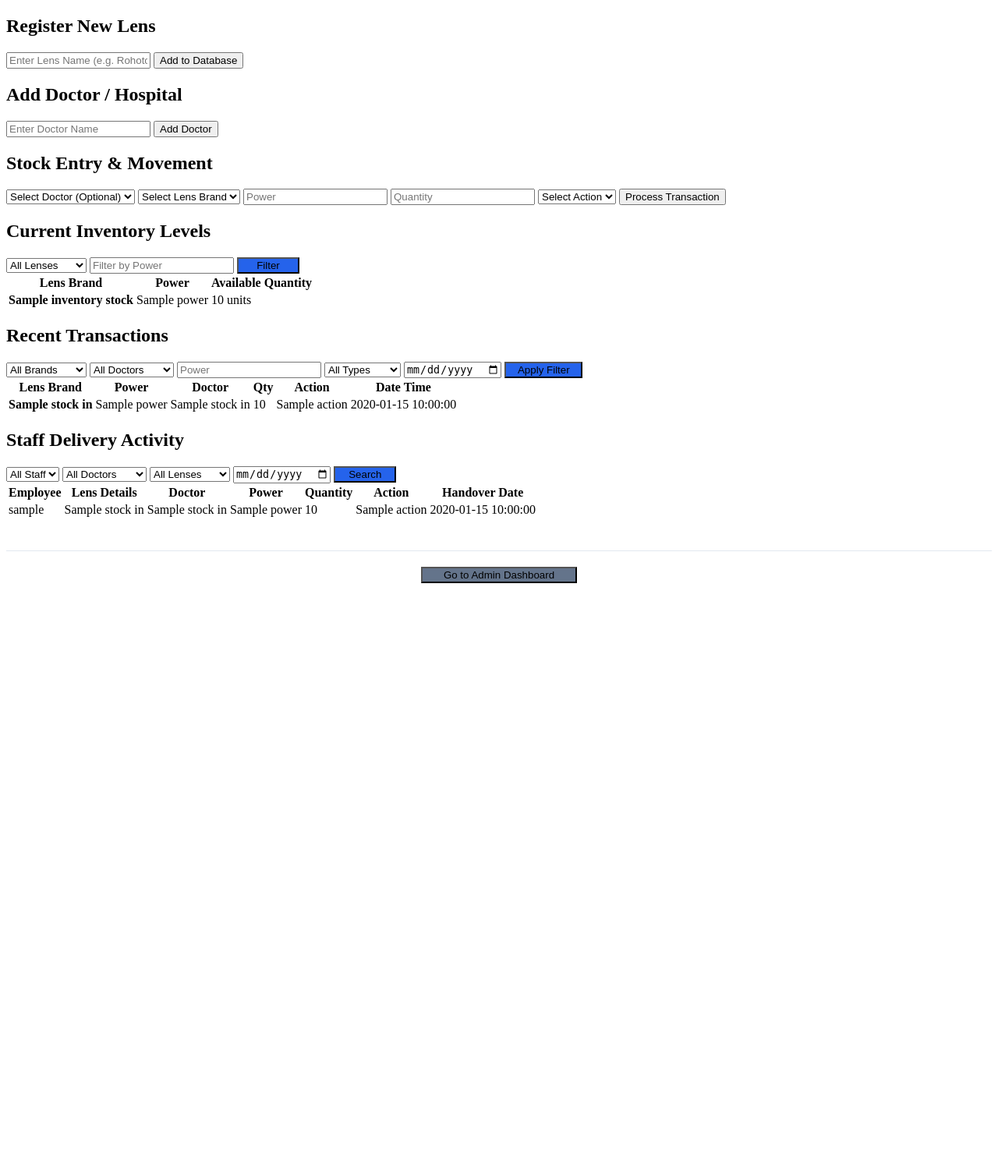
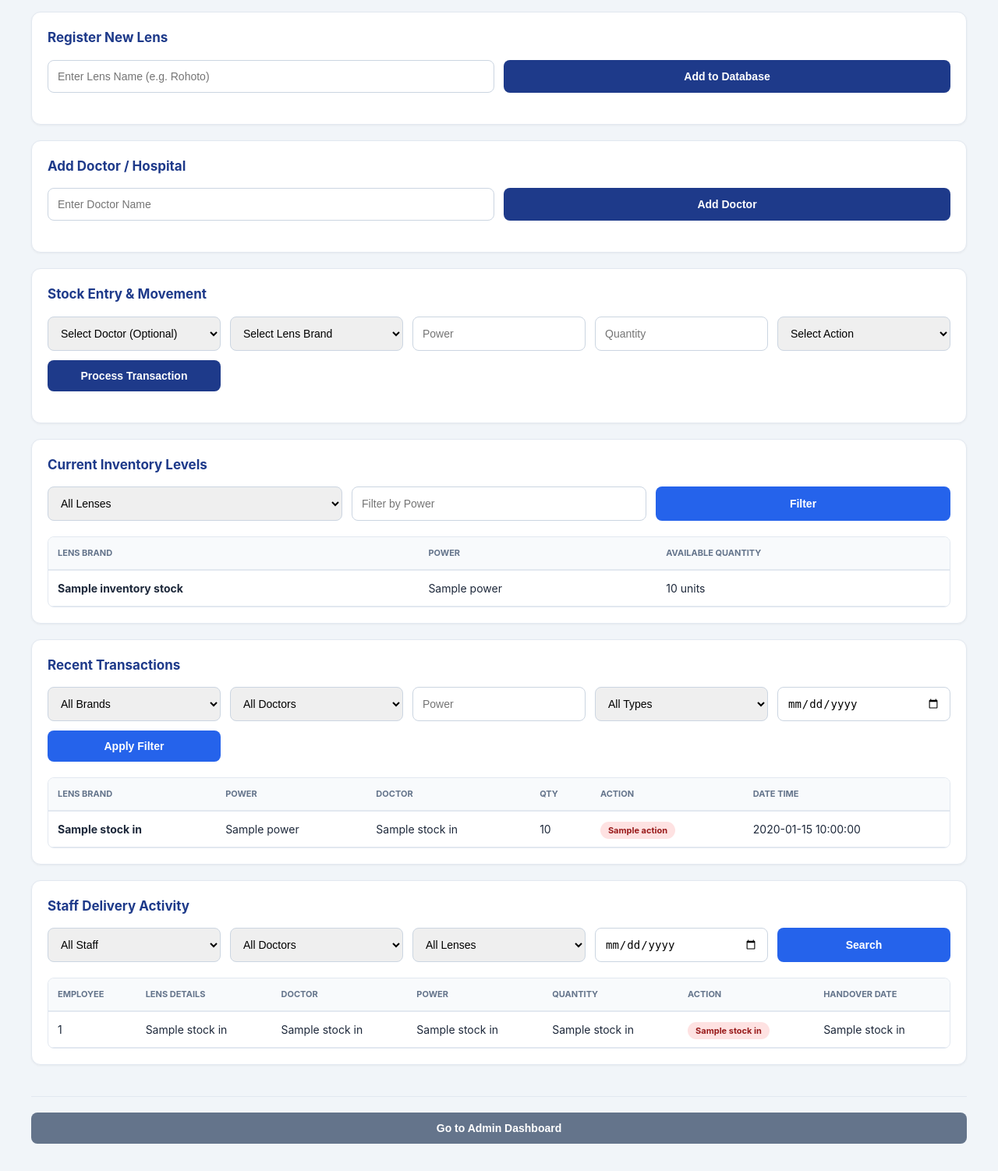
Before and after one commit to Hassnat07/inventory-system, a Flask app: page /portal/inventory/ in a window 1280 px wide. Shown: the whole page at 78% size. Before the commit the page ends 748 px from the top, so only its background shows below. Run offline with Flask 3, Linux system fonts and the light colour scheme; the visitor is signed in with stand-in values (Sample User, id 1); a database or web service that is not in the repository returns one stand-in record (values such as "Sample title"); some libraries are stand-ins or nearby versions.

Commit message:
Update inventory.html

```diff
--- a/templates/inventory.html
+++ b/templates/inventory.html
@@ -6,7 +6,6 @@
     <meta name="viewport" content="width=device-width, initial-scale=1">
 
     <style>
-        /* unchanged - keeping original styling */
         :root {
             --primary: #1e3a8a;
             --secondary: #2563eb;
@@ -18,7 +17,159 @@
             --success: #166534;
             --danger: #991b1b;
         }
-        /* ... rest of your styles unchanged ... */
+
+        * { box-sizing: border-box; }
+
+        body {
+            font-family: 'Inter', 'Segoe UI', sans-serif;
+            background: var(--bg);
+            margin: 0;
+            padding: 15px;
+            color: var(--text-dark);
+            line-height: 1.5;
+        }
+
+        .container { max-width: 1200px; margin: 0 auto; }
+
+        h1 { color: var(--primary); font-size: 24px; margin-bottom: 5px; }
+        .subtitle { color: var(--text-muted); margin-bottom: 25px; font-size: 13px; }
+
+        section {
+            background: var(--card-bg);
+            border: 1px solid var(--border);
+            border-radius: 12px;
+            padding: 20px;
+            margin-bottom: 20px;
+            box-shadow: 0 1px 3px rgba(0,0,0,0.05);
+        }
+
+        .alert-danger {
+            padding: 15px;
+            margin-bottom: 20px;
+            border-radius: 8px;
+            background-color: #fee2e2;
+            color: #991b1b;
+            border: 1px solid #f87171;
+        }
+
+        .alert-success {
+            padding: 15px;
+            margin-bottom: 20px;
+            border-radius: 8px;
+            background-color: #dcfce7;
+            color: #166534;
+            border: 1px solid #4ade80;
+        }
+
+        h2 {
+            color: var(--primary);
+            font-size: 17px;
+            margin-top: 0;
+            margin-bottom: 15px;
+            display: flex;
+            align-items: center;
+            gap: 10px;
+        }
+
+        .form-grid, .filter-row {
+            display: grid;
+            grid-template-columns: repeat(auto-fit, minmax(200px, 1fr));
+            gap: 12px;
+            margin-bottom: 20px;
+        }
+
+        input, select, button {
+            width: 100%;
+            padding: 12px;
+            border-radius: 8px;
+            border: 1px solid #cbd5e1;
+            font-size: 14px;
+            outline: none;
+            transition: all 0.2s ease;
+        }
+
+        button {
+            background: var(--primary);
+            color: white;
+            border: none;
+            cursor: pointer;
+            font-weight: 600;
+        }
+
+        button:hover { background: var(--secondary); }
+
+        .table-container {
+            width: 100%;
+            overflow-x: auto;
+            border-radius: 8px;
+            border: 1px solid var(--border);
+        }
+
+        table { width: 100%; border-collapse: collapse; }
+        th {
+            background: #f8fafc;
+            text-align: left;
+            font-size: 11px;
+            text-transform: uppercase;
+            color: var(--text-muted);
+            padding: 12px;
+            border-bottom: 2px solid var(--border);
+        }
+        td { padding: 12px; border-bottom: 1px solid var(--border); font-size: 14px; }
+
+        .badge {
+            padding: 4px 10px;
+            border-radius: 20px;
+            font-size: 11px;
+            font-weight: 700;
+        }
+        .badge-in { background: #dcfce7; color: var(--success); }
+        .badge-out { background: #fee2e2; color: var(--danger); }
+
+        @media (max-width: 600px) {
+            .form-grid, .filter-row {
+                grid-template-columns: 1fr;
+            }
+
+            table, thead, tbody, th, td, tr {
+                display: block;
+            }
+
+            thead tr {
+                position: absolute;
+                top: -9999px;
+                left: -9999px;
+            }
+
+            tr {
+                border: 1px solid var(--border);
+                margin-bottom: 10px;
+                border-radius: 8px;
+                padding: 5px;
+            }
+
+            td {
+                border: none;
+                border-bottom: 1px solid #eee;
+                position: relative;
+                padding-left: 50%;
+                text-align: right;
+            }
+
+            td:last-child { border-bottom: none; }
+
+            td:before {
+                position: absolute;
+                left: 12px;
+                width: 45%;
+                padding-right: 10px;
+                white-space: nowrap;
+                text-align: left;
+                font-weight: bold;
+                color: var(--text-muted);
+                content: attr(data-label);
+            }
+        }
     </style>
 </head>
 <body>
@@ -93,14 +244,14 @@
             <select name="doctor_id">
                 <option value="">Select Doctor (Optional)</option>
                 {% for d in doctors %}
-                    <option value="{{ d['id'] }}">{{ d['name'] }}</option>
+                    <option value="{{ d[0] }}">{{ d[1] }}</option>
                 {% endfor %}
             </select>
 
             <select name="lens_id" required>
                 <option value="">Select Lens Brand</option>
                 {% for l in lenses %}
-                    <option value="{{ l['id'] }}">{{ l['name'] }}</option>
+                    <option value="{{ l[0] }}">{{ l[1] }}</option>
                 {% endfor %}
             </select>
 
@@ -129,7 +280,7 @@
             <select name="lens_id">
                 <option value="">All Lenses</option>
                 {% for l in lenses %}
-                    <option value="{{ l['id'] }}" {% if request.args.get('lens_id') == l['id']|string %}selected{% endif %}>{{ l['name'] }}</option>
+                    <option value="{{ l[0] }}" {% if request.args.get('lens_id') == l[0]|string %}selected{% endif %}>{{ l[1] }}</option>
                 {% endfor %}
             </select>
 
@@ -152,9 +303,9 @@
                 <tbody>
                     {% for s in stock %}
                     <tr>
-                        <td data-label="Lens Brand"><strong>{{ s['name'] }}</strong></td>
-                        <td data-label="Power">{{ s['power'] }}</td>
-                        <td data-label="Available Quantity">{{ s['quantity_available'] }} units</td>
+                        <td data-label="Lens Brand"><strong>{{ s[1] }}</strong></td>
+                        <td data-label="Power">{{ s[2] }}</td>
+                        <td data-label="Available Quantity">{{ s[3] }} units</td>
                     </tr>
                     {% else %}
                     <tr>
@@ -180,9 +331,9 @@
             <select name="rt_lens_id">
                 <option value="">All Brands</option>
                 {% for l in lenses %}
-                    <option value="{{ l['id'] }}"
-                        {% if request.args.get('rt_lens_id') == l['id']|string %}selected{% endif %}>
-                        {{ l['name'] }}
+                    <option value="{{ l[0] }}"
+                        {% if request.args.get('rt_lens_id') == l[0]|string %}selected{% endif %}>
+                        {{ l[1] }}
                     </option>
                 {% endfor %}
             </select>
@@ -190,9 +341,9 @@
             <select name="rt_doc_id">
                 <option value="">All Doctors</option>
                 {% for d in doctors %}
-                    <option value="{{ d['id'] }}"
-                        {% if request.args.get('rt_doc_id') == d['id']|string %}selected{% endif %}>
-                        {{ d['name'] }}
+                    <option value="{{ d[0] }}"
+                        {% if request.args.get('rt_doc_id') == d[0]|string %}selected{% endif %}>
+                        {{ d[1] }}
                     </option>
                 {% endfor %}
             </select>
@@ -262,10 +413,10 @@
         <form class="filter-row" method="GET" action="/inventory#staff-delivery">
             <select name="emp">
                 <option value="">All Staff</option>
-                {% for username in employee_log | map(attribute='username') | unique %}
-                    <option value="{{ username }}"
-                        {% if request.args.get('emp') == username %}selected{% endif %}>
-                        {{ username }}
+                {% for e in employee_log | map(attribute=0) | unique %}
+                    <option value="{{ e }}"
+                        {% if request.args.get('emp') == e %}selected{% endif %}>
+                        {{ e }}
                     </option>
                 {% endfor %}
             </select>
@@ -273,9 +424,9 @@
             <select name="emp_doc">
                 <option value="">All Doctors</option>
                 {% for d in doctors %}
-                    <option value="{{ d['id'] }}"
-                        {% if request.args.get('emp_doc') == d['id']|string %}selected{% endif %}>
-                        {{ d['name'] }}
+                    <option value="{{ d[0] }}"
+                        {% if request.args.get('emp_doc') == d[0]|string %}selected{% endif %}>
+                        {{ d[1] }}
                     </option>
                 {% endfor %}
             </select>
@@ -283,9 +434,9 @@
             <select name="emp_lens">
                 <option value="">All Lenses</option>
                 {% for l in lenses %}
-                    <option value="{{ l['id'] }}"
-                        {% if request.args.get('emp_lens') == l['id']|string %}selected{% endif %}>
-                        {{ l['name'] }}
+                    <option value="{{ l[0] }}"
+                        {% if request.args.get('emp_lens') == l[0]|string %}selected{% endif %}>
+                        {{ l[1] }}
                     </option>
                 {% endfor %}
             </select>
@@ -311,15 +462,15 @@
                 <tbody>
                     {% for e in employee_log %}
                     <tr>
-                        <td data-label="Employee">{{ e['username'] }}</td>
-                        <td data-label="Lens Details">{{ e['lens_name'] }}</td>
-                        <td data-label="Doctor">{{ e['doctor_name'] or 'N/A' }}</td>
-                        <td data-label="Power">{{ e['power'] }}</td>
-                        <td data-label="Quantity">{{ e['quantity'] }}</td>
+                        <td data-label="Employee">{{ e[0] }}</td>
+                        <td data-label="Lens Details">{{ e[1] }}</td>
+                        <td data-label="Doctor">{{ e[5] or 'N/A' }}</td>
+                        <td data-label="Power">{{ e[2] }}</td>
+                        <td data-label="Quantity">{{ e[3] }}</td>
                         <td data-label="Action">
-                            <span class="badge badge-out">{{ e['action'] }}</span>
+                            <span class="badge badge-out">{{ e[6] }}</span>
                         </td>
-                        <td data-label="Handover Date">{{ e['created_at'] }}</td>
+                        <td data-label="Handover Date">{{ e[4] }}</td>
                     </tr>
                     {% else %}
                     <tr>
```
